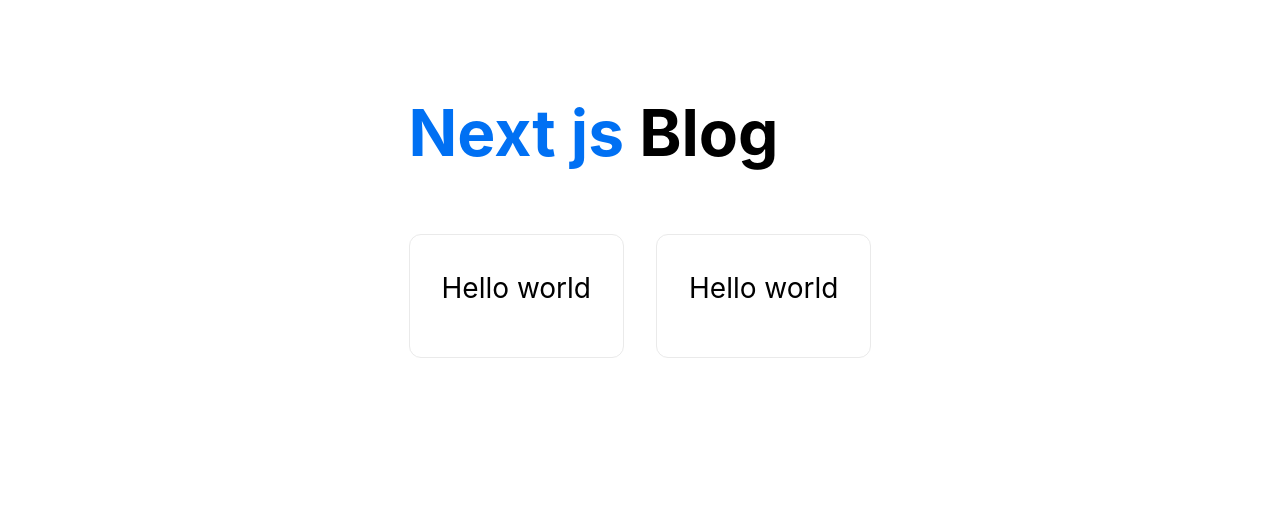
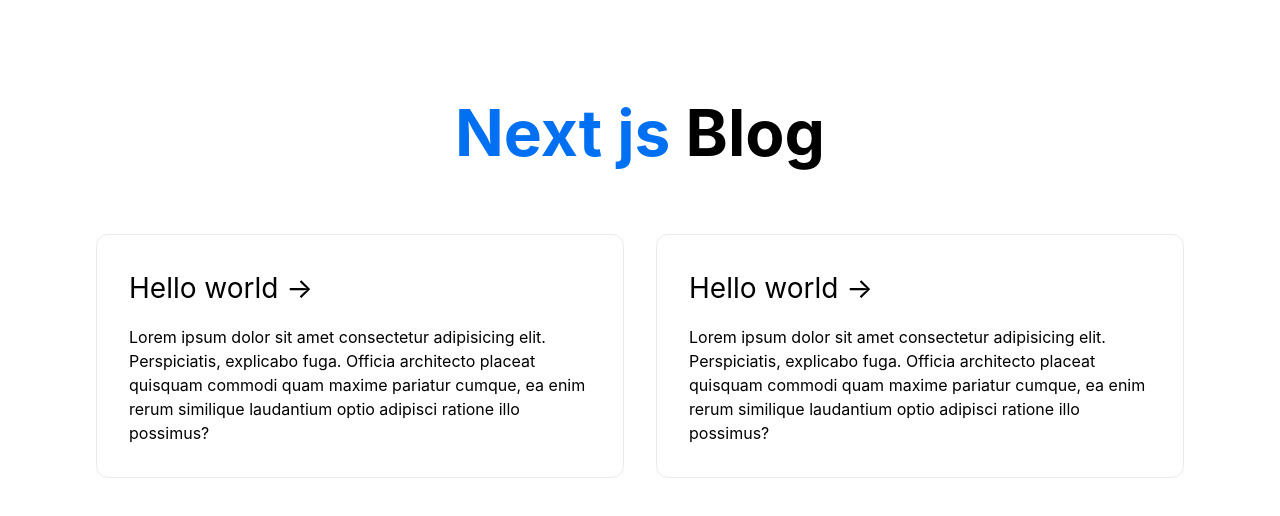
Before and after one commit to ChentuckyFriedKickens/next-blog-app, a Next.js app: page / in a window 1280 px wide. Shown: the top 516 px of the page. Built offline with nearby package versions, Linux system fonts and the light colour scheme.

Commit message:
automated commit

```diff
--- a/components/Card.tsx
+++ b/components/Card.tsx
@@ -3,8 +3,15 @@ import React from "react";
 const Card = (props: any) => {
   return (
     <div className={`card ${props.classes}`}>
-      <h3 className="pb-4">{props.name}</h3>
-      <p>{props.text}</p>
+      <h3 className="pb-4">{props.name + " →"}</h3>
+      <p>
+        {props.text ||
+          `
+      Lorem ipsum dolor sit amet consectetur adipisicing elit. Perspiciatis,
+      explicabo fuga. Officia architecto placeat quisquam commodi quam maxime
+      pariatur cumque, ea enim rerum similique laudantium optio adipisci ratione
+      illo possimus?`}
+      </p>
     </div>
   );
 };
--- a/pages/index.tsx
+++ b/pages/index.tsx
@@ -16,7 +16,7 @@ const Home: NextPage = () => {
       </Head>
       <main className="col justify-center items-center p-24">
         <div>
-          <h1>
+          <h1 className="text-center">
             <span>Next js </span>Blog
           </h1>
           <div className="py-12 res-row">
--- a/styles/output.scss
+++ b/styles/output.scss
@@ -584,6 +584,10 @@ video {
   padding-bottom: 1rem;
 }
 
+.text-center {
+  text-align: center;
+}
+
 h1,
 h2 {
   font-weight: bold;
```
